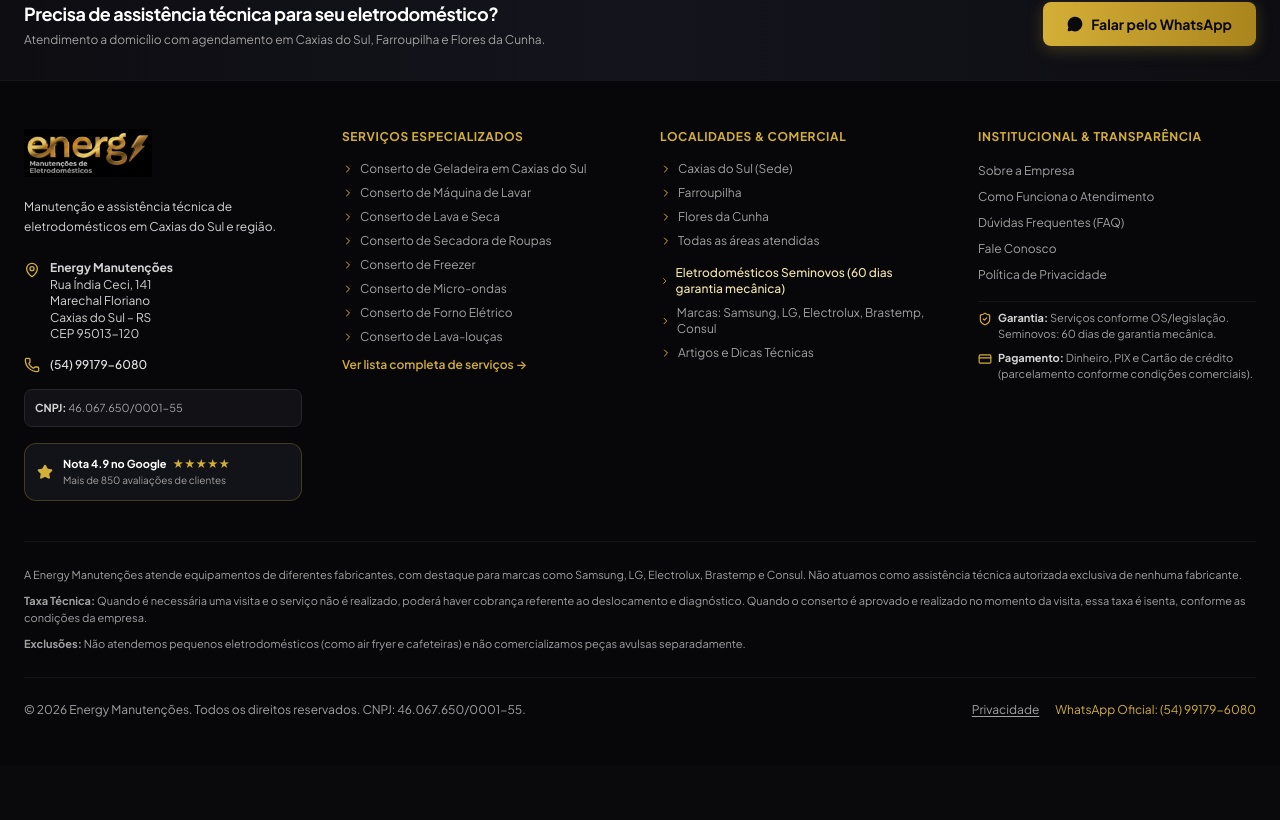
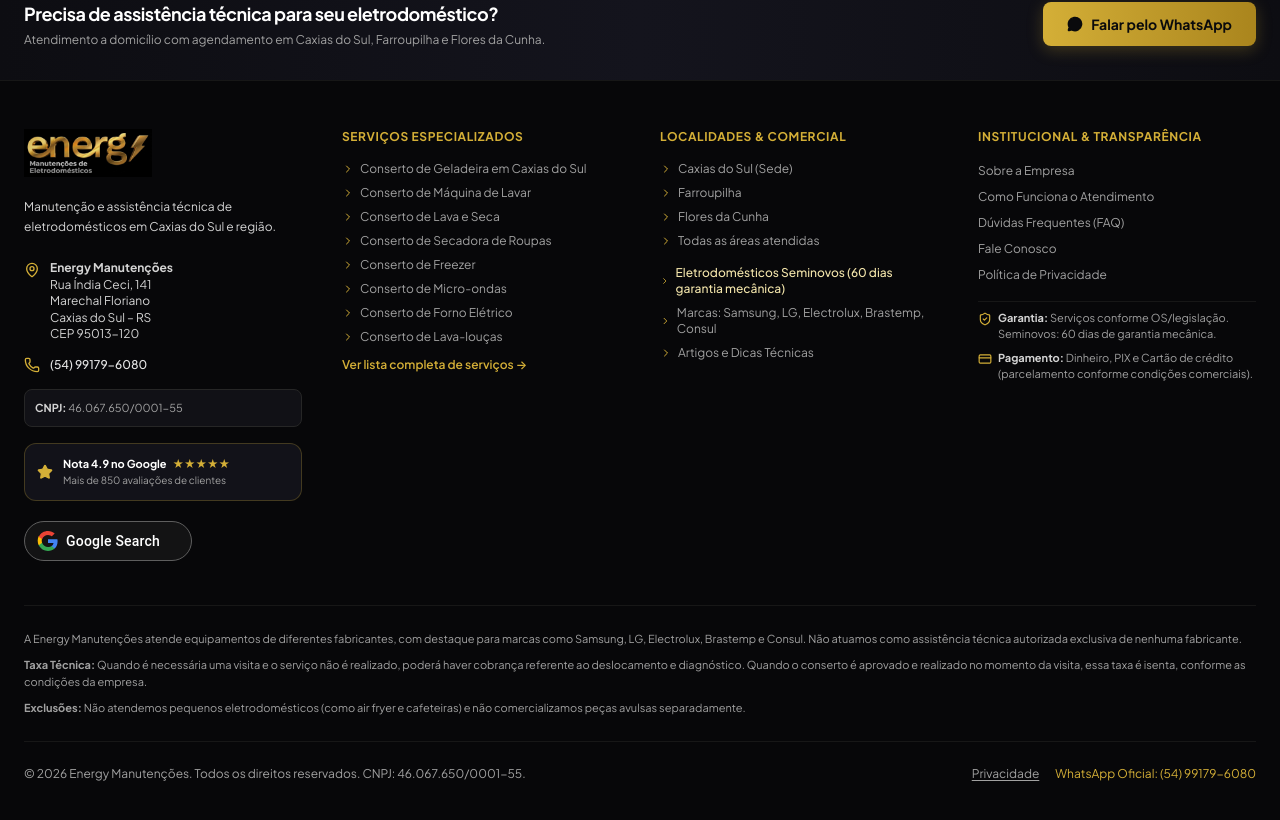
Before and after one commit to agenciabora33-hub/Energy-Manuten-es-Conserto-de-Geladeira-e-Lava-e-Seca, a React (Vite) app: page / in a window 1280 px wide. Shown: the part 7905-8725 px from the top of the page. Before the commit the page ends 8671 px from the top, so only its background shows below. Built offline with nearby package versions, Linux system fonts and the light colour scheme.

Commit message:
feat: add Google Search profile badge
Incorporate the Google Search profile badge across the landing page, footer, about, and contact pages to enhance social proof and improve visibility of our business presence on Google.

```diff
--- a/index.html
+++ b/index.html
@@ -163,6 +163,11 @@
         <p style="font-size: 0.9rem; color: #d4af37; margin: 0 0 0.5rem 0;">★ 4.9 no Google (+850 avaliações de clientes) | Atendimento em Caxias do Sul, Farroupilha e Flores da Cunha</p>
         <p style="margin: 0; font-size: 1.25rem; font-weight: bold; color: #fff;">Energy Manutenções</p>
         <p style="margin: 0.25rem 0 0 0; color: #bbb; font-size: 0.85rem;">Telefone / WhatsApp: (54) 99179-6080</p>
+        <div style="margin-top: 0.75rem;">
+          <a href="https://profile.google.com/@example" aria-label="Find us on Google Search">
+            <img src="/path/to/google-search-badge.svg" alt="Google Search" style="height: 40px; width: auto; display: inline-block;">
+          </a>
+        </div>
       </header>
       <main style="max-width: 960px; margin: 0 auto; padding: 2rem 1rem;">
         <h1 style="font-size: 2rem; color: #fff; margin-bottom: 1rem;">Assistência técnica de eletrodomésticos em Caxias do Sul</h1>
--- a/src/components/Footer.tsx
+++ b/src/components/Footer.tsx
@@ -91,6 +91,25 @@
                 </div>
                 <p className="text-neutral-400 text-[10px] mt-0.5">Mais de 850 avaliações de clientes</p>
               </div>
+            </div>
+
+            {/* Google Search Profile Badge */}
+            <div className="pt-1">
+              <a
+                href="https://profile.google.com/@example"
+                aria-label="Find us on Google Search"
+                target="_blank"
+                rel="noopener noreferrer"
+                className="inline-block hover:opacity-90 active:scale-95 transition-all"
+              >
+                <img
+                  src="/path/to/google-search-badge.svg"
+                  alt="Google Search"
+                  width={168}
+                  height={40}
+                  className="h-10 w-auto"
+                />
+              </a>
             </div>
           </div>
 
--- a/src/data/company.ts
+++ b/src/data/company.ts
@@ -63,6 +63,12 @@
     badgeText: 'Mais de 850 avaliações no Google com nota 4.9',
   },
 
+  googleSearchProfile: {
+    url: 'https://profile.google.com/@example',
+    badgeSvgUrl: '/path/to/google-search-badge.svg',
+    ariaLabel: 'Find us on Google Search',
+  },
+
   confirmedAreas: [
     { name: 'Caxias do Sul', slug: 'caxias-do-sul', path: '/caxias-do-sul/' },
     { name: 'Farroupilha', slug: 'farroupilha', path: '/farroupilha/' },
--- a/src/pages/AboutPage.tsx
+++ b/src/pages/AboutPage.tsx
@@ -71,6 +71,25 @@
                   </p>
                 </div>
               </div>
+
+              {/* Google Search Profile Badge */}
+              <div className="flex-shrink-0 pt-2 sm:pt-0">
+                <a
+                  href="https://profile.google.com/@example"
+                  aria-label="Find us on Google Search"
+                  target="_blank"
+                  rel="noopener noreferrer"
+                  className="inline-block hover:opacity-90 active:scale-95 transition-all"
+                >
+                  <img
+                    src="/path/to/google-search-badge.svg"
+                    alt="Google Search"
+                    width={168}
+                    height={40}
+                    className="h-10 w-auto"
+                  />
+                </a>
+              </div>
             </div>
 
             {/* Business Facts Grid */}
--- a/src/pages/ContactPage.tsx
+++ b/src/pages/ContactPage.tsx
@@ -84,6 +84,25 @@
                       <p className="text-[11px] text-neutral-300 mt-0.5">Mais de 850 avaliações de clientes</p>
                     </div>
                   </div>
+
+                  {/* Google Search Profile Badge */}
+                  <div className="pt-1">
+                    <a
+                      href="https://profile.google.com/@example"
+                      aria-label="Find us on Google Search"
+                      target="_blank"
+                      rel="noopener noreferrer"
+                      className="inline-block hover:opacity-90 active:scale-95 transition-all"
+                    >
+                      <img
+                        src="/path/to/google-search-badge.svg"
+                        alt="Google Search"
+                        width={168}
+                        height={40}
+                        className="h-10 w-auto"
+                      />
+                    </a>
+                  </div>
                 </div>
 
                 <div className="pt-3 border-t border-neutral-800">
```
Also changed, not shown: public/google-search-badge.svg (added), public/path/to/google-search-badge.svg (added).
